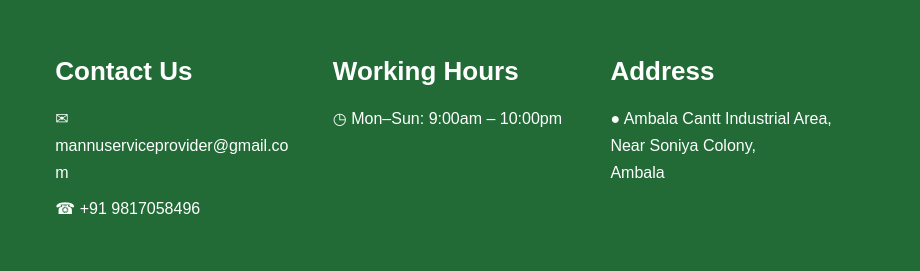
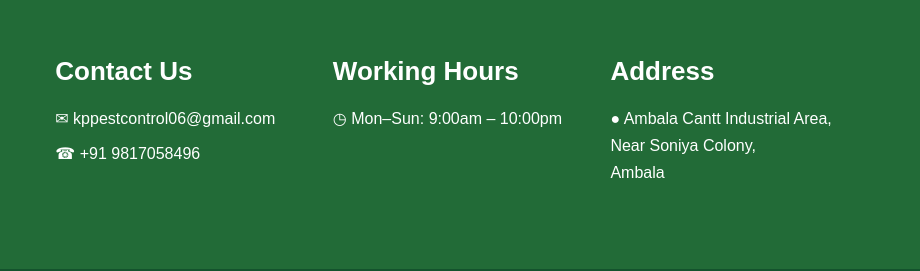
Before and after one commit to manjeet12385/KP-PEST-CONTROL-, a plain HTML site: page index.html in a window 1280 px wide. Shown: the part 6456-6727 px from the top of the page, 360-1280 px from the left. Drawn offline with Linux system fonts and the light colour scheme.

Commit message:
Updated KP Pest Control website

```diff
--- a/index.html
+++ b/index.html
@@ -284,7 +284,7 @@
 
       <div class="footer-column">
         <h2>Contact Us</h2>
-        <p><span aria-hidden="true">✉</span> <a href="mailto:mannuserviceprovider@gmail.com">mannuserviceprovider@gmail.com</a></p>
+        <p><span aria-hidden="true">✉</span> <a href="mailto:kppestcontrol06@gmail.com">kppestcontrol06@gmail.com</a></p>
         <p><span aria-hidden="true">☎</span> <a href="tel:+919817058496">+91 9817058496</a></p>
       </div>
 
```
